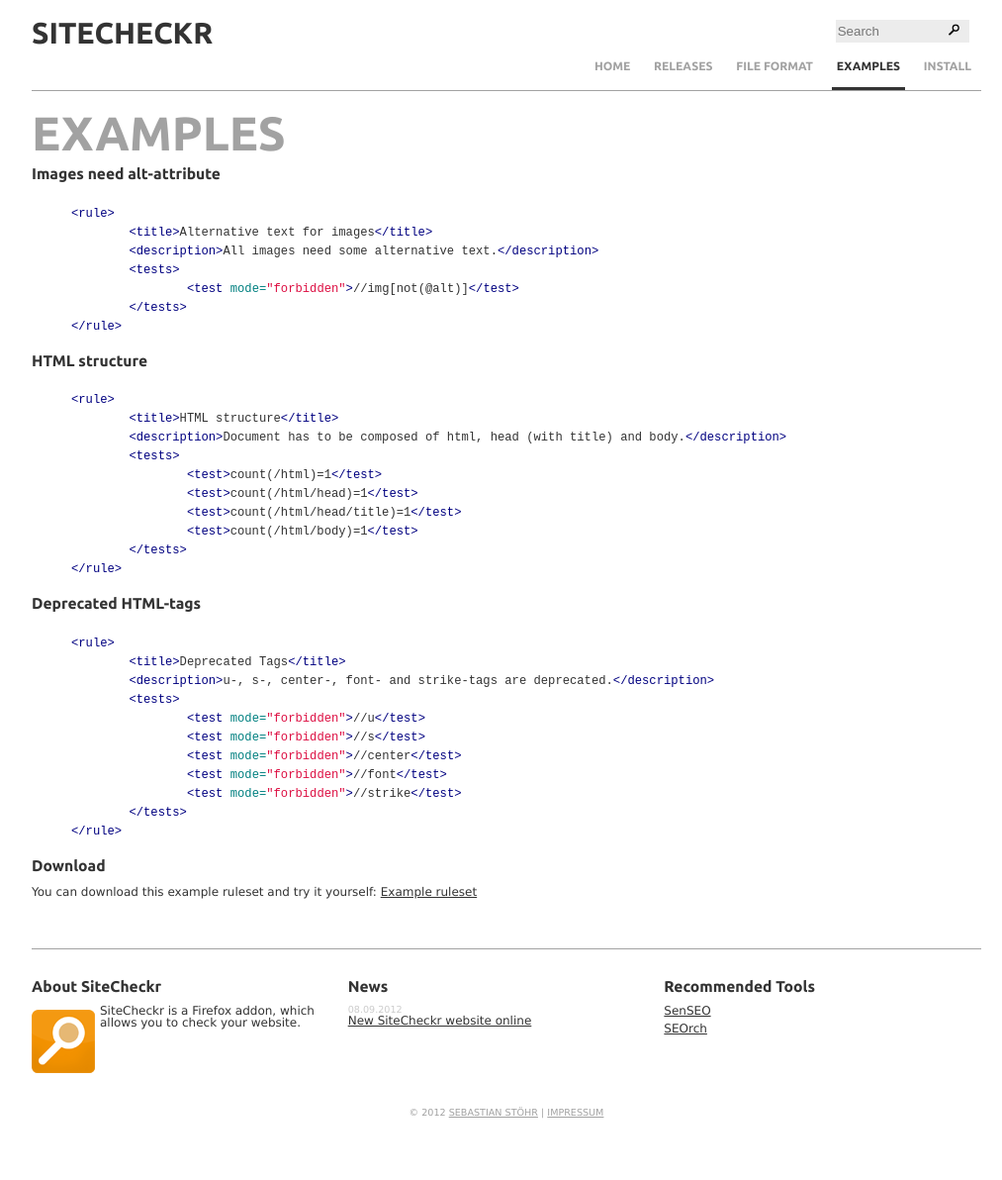
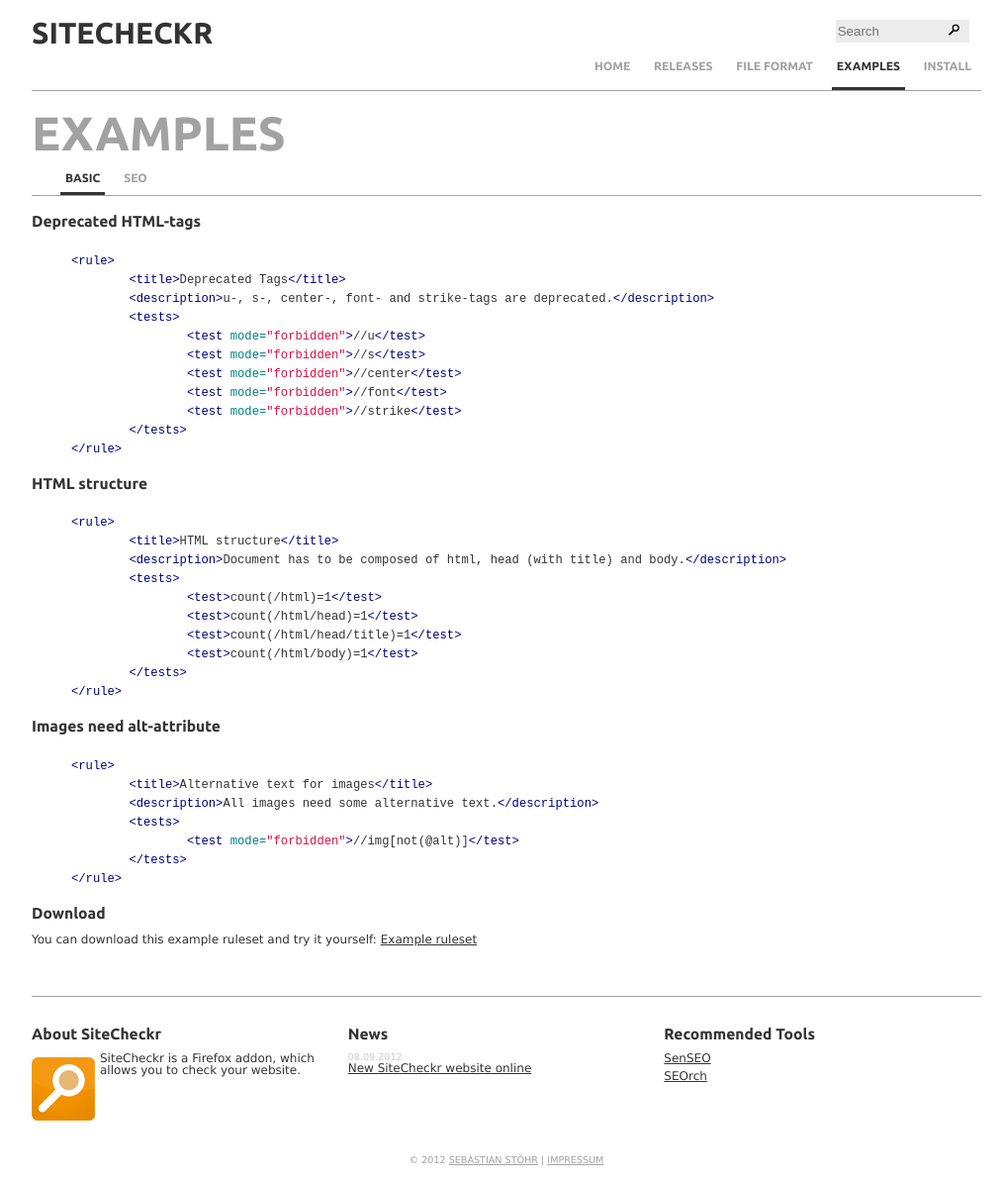
Before and after one commit to nicosteiner/SiteCheckr, a Jekyll site: the page built from examples/index.html, in a window 1280 px wide. Shown: the whole page at 99% size, without its empty margins (128-1141 px from the left). Built offline with Jekyll 4.4.1, drawn with Linux system fonts in a browser that asks for light colours; before the commit the page ends 1144 px from its top, so only the background shows below that.

Commit message:
adding examples rules: seo

```diff
--- /dev/null
+++ b/_includes/header/navigation-sub-examples.html
@@ -0,0 +1,6 @@
+<nav id="sub-nav">
+    <ul>
+        <li{% if page.menu2 == "basic" %} class="active"{% endif %}><a href="{{ BASE_PATH }}/examples/" title="Basic examples">Basic</a></li>
+        <li{% if page.menu2 == "seo" %} class="active"{% endif %}><a href="{{ BASE_PATH }}/examples/seo/" title="SEO optimization">SEO</a></li>
+    </ul>
+</nav>
--- a/_posts/examples/basic/2012-09-07-deprecated-html-tags.html
+++ b/_posts/examples/basic/2012-09-07-deprecated-html-tags.html
@@ -1,6 +1,6 @@
 ---
 title: Deprecated HTML-tags
-category: examples
+categories: examples examples-basic
 ---
 
 <rule>
--- a/_posts/examples/basic/2012-09-07-html-struct.html
+++ b/_posts/examples/basic/2012-09-07-html-struct.html
@@ -1,6 +1,6 @@
 ---
 title: HTML structure
-category: examples
+categories: examples examples-basic
 ---
 
 <rule>
--- a/_posts/examples/basic/2012-09-07-image-alt-attribute.html
+++ b/_posts/examples/basic/2012-09-07-image-alt-attribute.html
@@ -1,6 +1,6 @@
 ---
 title: Images need alt-attribute
-category: examples
+categories: examples examples-basic examples-seo
 ---
 
 <rule>
--- a/examples/download.xml
+++ b/examples/download.xml
@@ -5,6 +5,6 @@ description: Example ruleset
 author: info@sitecheckr.org
 ---
 
-{% for post in site.categories.examples %}
+{% for post in site.categories.examples-basic %}
 	{% include example/xml.xml %}
 {% endfor %}
--- a/examples/index.html
+++ b/examples/index.html
@@ -2,9 +2,12 @@
 layout: page
 title: Examples
 menu1: examples
+menu2: basic
 ---
 
-{% for post in site.categories.examples %}
+{% include header/navigation-sub-examples.html %}
+
+{% for post in site.categories.examples-basic reversed %}
 	{% include example/html.html %}
 {% endfor %}
 
```
Also changed, not shown: _posts/examples/seo/2012-09-14-link-title.html (added, +12 -0 lines), _posts/examples/seo/2012-09-14-meta-description.html (added, +14 -0 lines), _posts/examples/seo/2012-09-14-title-tag.html (added, +14 -0 lines), examples/seo/download.xml (added, +10 -0 lines), examples/seo/index.html (added, +23 -0 lines).
